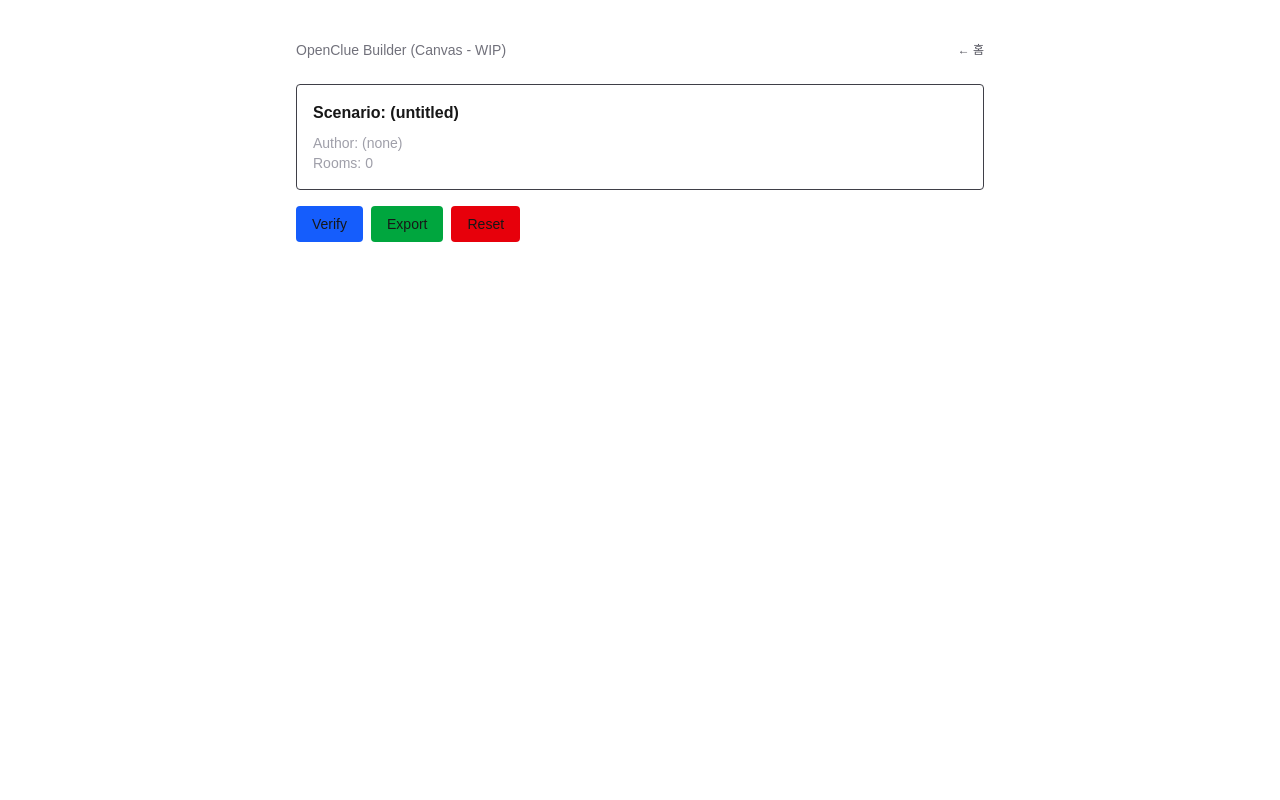
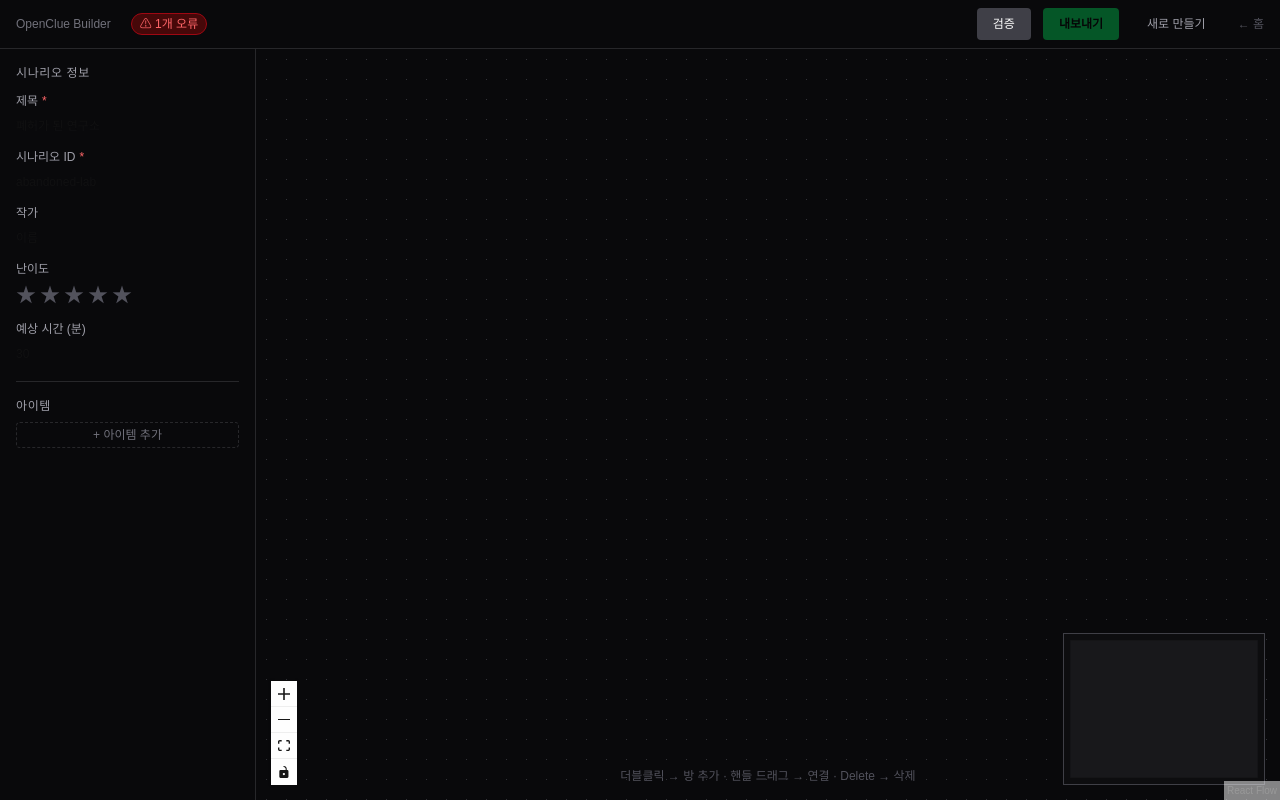
Before and after one commit to hwiVeloper/open-clue, a Next.js app in the folder web/: page /builder in a window 1280 px wide. Built offline with nearby package versions, Linux system fonts and the light colour scheme.

Commit message:
feat(web): rewrite builder page — canvas layout, modals for verify/export

```diff
--- a/web/app/builder/page.tsx
+++ b/web/app/builder/page.tsx
@@ -1,49 +1,137 @@
 // web/app/builder/page.tsx
 'use client'
 
+import { useMemo } from 'react'
 import { useBuilderStore } from '../../lib/store'
+import { validateScenario } from '../../lib/validator'
+import { ScenarioSchema } from '../../lib/schema'
+import { RoomCanvas } from '../../components/canvas/RoomCanvas'
+import { RoomDetailPanel } from '../../components/canvas/RoomDetailPanel'
+import { MetaSidebar } from '../../components/sidebar/MetaSidebar'
+import { Modal } from '../../components/ui/Modal'
+import { VerifyStep } from '../../components/steps/VerifyStep'
+import { ExportStep } from '../../components/steps/ExportStep'
+import { Button } from '../../components/ui/Button'
 
 export default function BuilderPage() {
-  const { state, hydrated, updateScenario, reset, setSelectedRoom, setOverlay } = useBuilderStore()
-  const { scenario } = state
+  const {
+    state,
+    hydrated,
+    updateScenario,
+    setNodePosition,
+    setSelectedRoom,
+    setOverlay,
+    addRoom,
+    deleteRoom,
+    reset,
+  } = useBuilderStore()
+
+  const { scenario, nodePositions, selectedRoomId, overlay } = state
+
+  // 검증 오류 수 (실시간)
+  const errorCount = useMemo(() => {
+    const parsed = ScenarioSchema.safeParse(scenario)
+    if (!parsed.success) return parsed.error.issues.length
+    return validateScenario(parsed.data).length
+  }, [scenario])
 
   if (!hydrated) return null
 
   return (
-    <main className="min-h-screen p-6 sm:p-10 max-w-3xl mx-auto">
-      <div className="mb-6 flex items-center justify-between">
-        <h1 className="text-sm text-zinc-500 font-mono">OpenClue Builder (Canvas - WIP)</h1>
-        <a href="/" className="text-xs text-zinc-600 hover:text-zinc-400">← 홈</a>
+    <div className="flex flex-col h-screen bg-zinc-950 overflow-hidden">
+      {/* Top Bar */}
+      <div className="flex items-center gap-3 px-4 py-2 border-b border-zinc-800 flex-shrink-0">
+        <span className="text-xs text-zinc-500 font-mono mr-2">OpenClue Builder</span>
+
+        {/* 검증 뱃지 */}
+        <div className={`text-xs px-2 py-0.5 rounded-full font-medium ${
+          errorCount === 0
+            ? 'bg-green-950 text-green-400 border border-green-800'
+            : 'bg-red-950 text-red-400 border border-red-800'
+        }`}>
+          {errorCount === 0 ? '✓ 오류 없음' : `⚠ ${errorCount}개 오류`}
+        </div>
+
+        <div className="flex-1" />
+
+        <Button
+          variant="secondary"
+          onClick={() => setOverlay('verify')}
+          className="text-xs py-1 px-3"
+        >
+          검증
+        </Button>
+        <Button
+          onClick={() => setOverlay('export')}
+          disabled={errorCount > 0}
+          className="text-xs py-1 px-3"
+        >
+          내보내기
+        </Button>
+        <Button
+          variant="ghost"
+          onClick={reset}
+          className="text-xs py-1 px-3"
+        >
+          새로 만들기
+        </Button>
+        <a href="/" className="text-xs text-zinc-600 hover:text-zinc-400 ml-1">
+          ← 홈
+        </a>
       </div>
 
-      <div className="space-y-4">
-        <div className="rounded border border-zinc-700 p-4">
-          <h2 className="font-semibold mb-2">Scenario: {scenario.title || '(untitled)'}</h2>
-          <p className="text-sm text-zinc-400">Author: {scenario.author || '(none)'}</p>
-          <p className="text-sm text-zinc-400">Rooms: {(scenario.rooms?.length ?? 0)}</p>
+      {/* Main Content */}
+      <div className="flex flex-1 overflow-hidden">
+        {/* Left Sidebar */}
+        <MetaSidebar scenario={scenario} onChange={updateScenario} />
+
+        {/* Canvas Area (relative for overlay positioning) */}
+        <div className="flex-1 relative">
+          <RoomCanvas
+            scenario={scenario}
+            nodePositions={nodePositions}
+            selectedRoomId={selectedRoomId}
+            onUpdateScenario={updateScenario}
+            onSetNodePosition={setNodePosition}
+            onSelectRoom={setSelectedRoom}
+            onAddRoom={addRoom}
+            onDeleteRoom={deleteRoom}
+          />
+
+          {/* Room Detail Panel (absolute, slides in from right) */}
+          {selectedRoomId && (
+            <RoomDetailPanel
+              scenario={scenario}
+              roomId={selectedRoomId}
+              onChange={updateScenario}
+              onClose={() => setSelectedRoom(null)}
+            />
+          )}
         </div>
+      </div>
 
-        <button
-          onClick={() => setOverlay('verify')}
-          className="rounded bg-blue-600 hover:bg-blue-700 px-4 py-2 text-sm"
-        >
-          Verify
-        </button>
+      {/* Verify Modal */}
+      {overlay === 'verify' && (
+        <Modal title="시나리오 검증" onClose={() => setOverlay(null)}>
+          <VerifyStep
+            scenario={scenario}
+            onPrev={() => setOverlay(null)}
+            onNext={() => setOverlay('export')}
+            onGoToStep={(_step: number) => setOverlay(null)}
+          />
+        </Modal>
+      )}
 
-        <button
-          onClick={() => setOverlay('export')}
-          className="rounded bg-green-600 hover:bg-green-700 px-4 py-2 text-sm ml-2"
-        >
-          Export
-        </button>
-
-        <button
-          onClick={reset}
-          className="rounded bg-red-600 hover:bg-red-700 px-4 py-2 text-sm ml-2"
-        >
-          Reset
-        </button>
-      </div>
-    </main>
+      {/* Export Modal */}
+      {overlay === 'export' && (
+        <Modal title="내보내기" onClose={() => setOverlay(null)}>
+          <ExportStep
+            scenario={scenario}
+            onPrev={() => setOverlay('verify')}
+            onReset={() => { reset(); setOverlay(null) }}
+          />
+        </Modal>
+      )}
+    </div>
   )
 }
```
